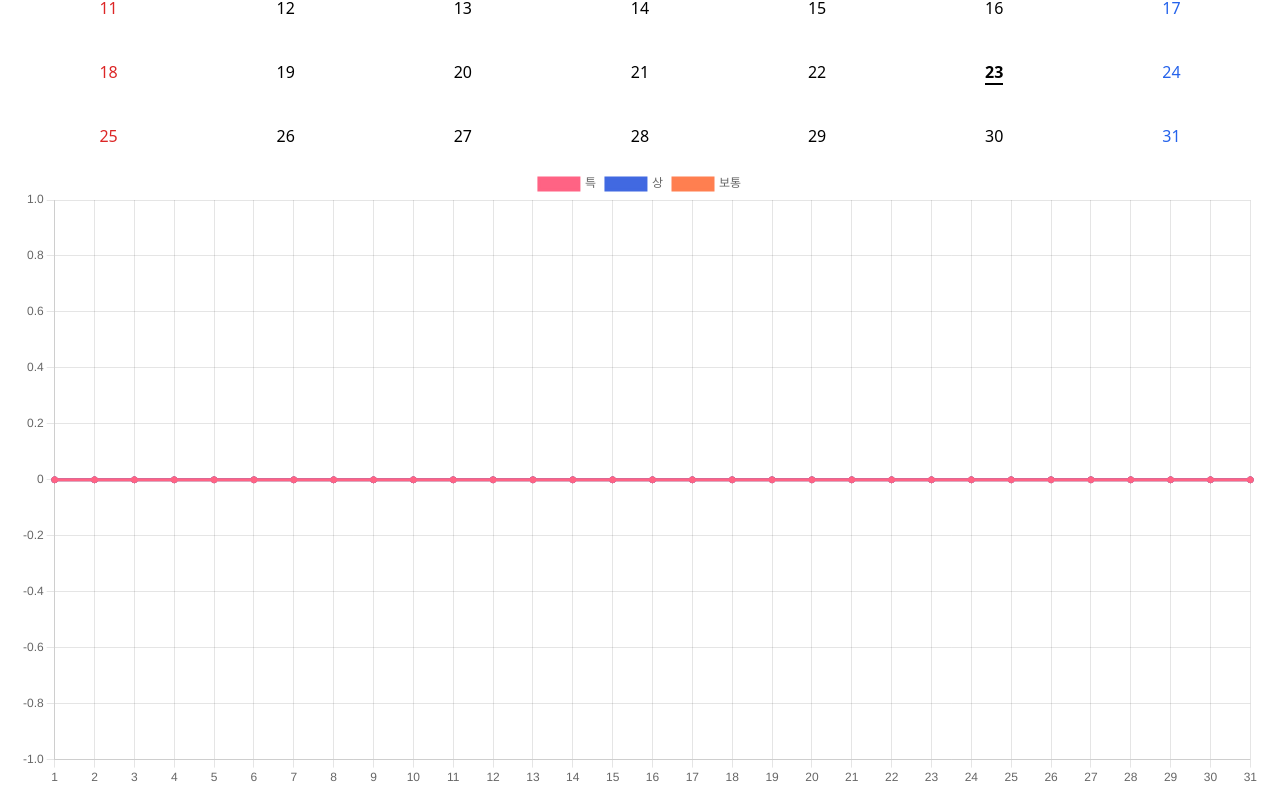
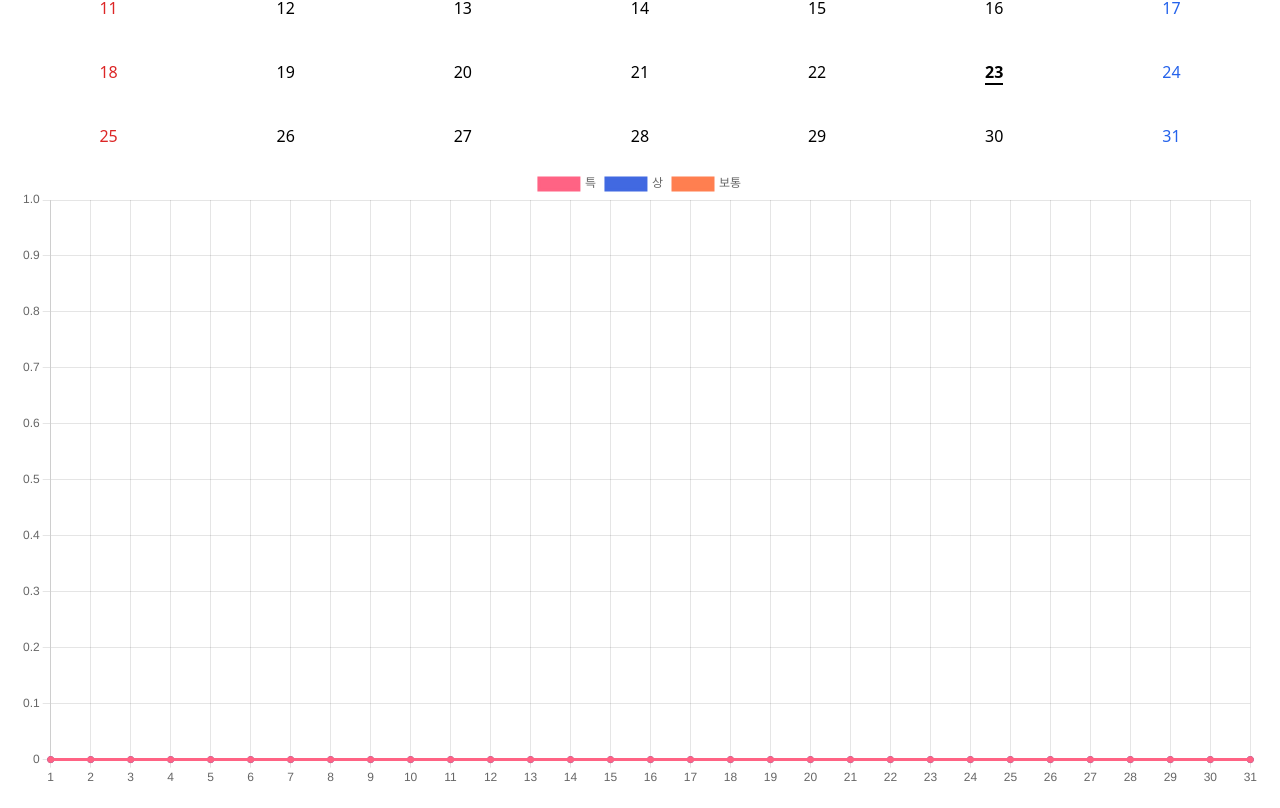
Before and after one commit to SeonghyeonMoon/strawberry-moon, a Next.js app: page /calendar in a window 1280 px wide. Shown: the part 320-1128 px from the top of the page. Built offline with nearby package versions, Linux system fonts and the light colour scheme; no server answers; the database is empty.

Commit message:
✨Feature: MonthCountChart Y축 0에서 시작

```diff
--- a/components/MonthCountChart.tsx
+++ b/components/MonthCountChart.tsx
@@ -63,6 +63,13 @@ const MonthCountChart = ({ date }: MonthCountChartProps) => {
 
   return (
     <Line
+      options={{
+        scales: {
+          y: {
+            beginAtZero: true,
+          },
+        },
+      }}
       data={{
         labels: Array.from({ length: lastDate }, (_, i) => i + 1),
         datasets: [
```
